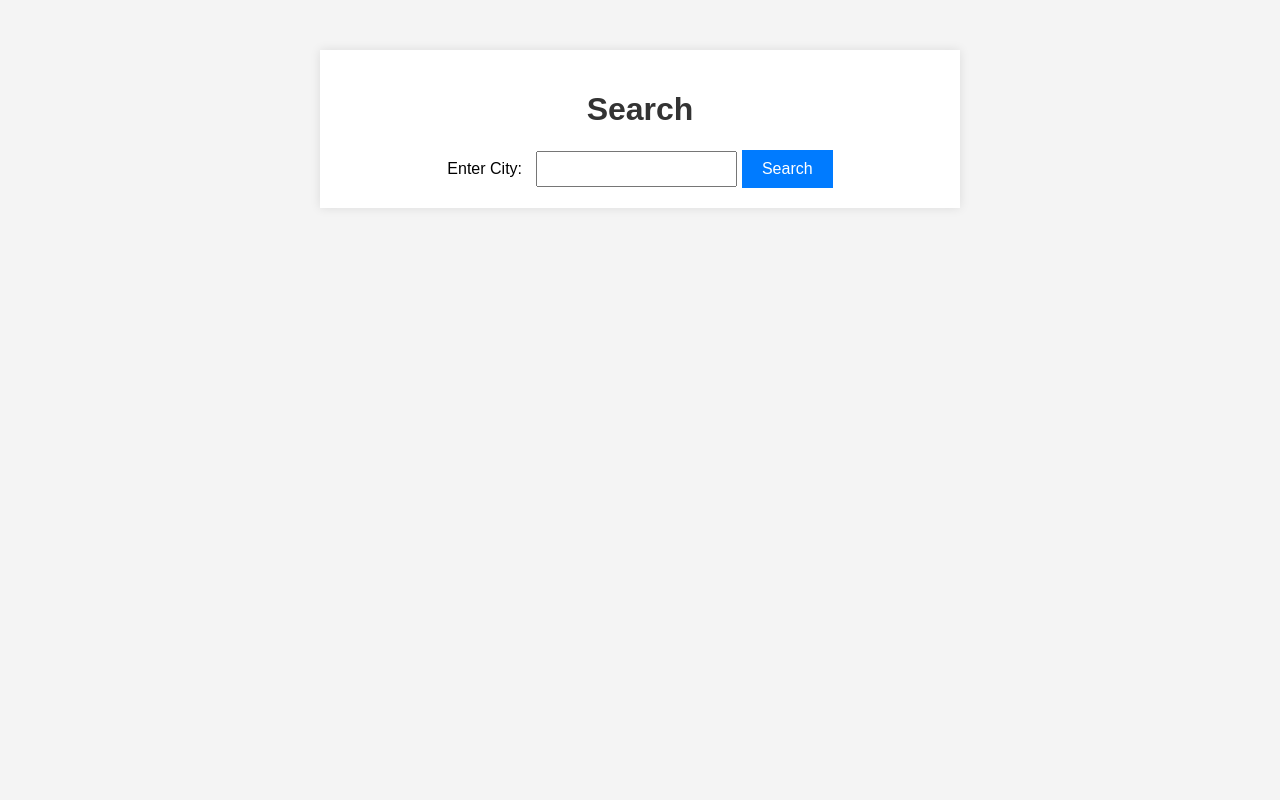
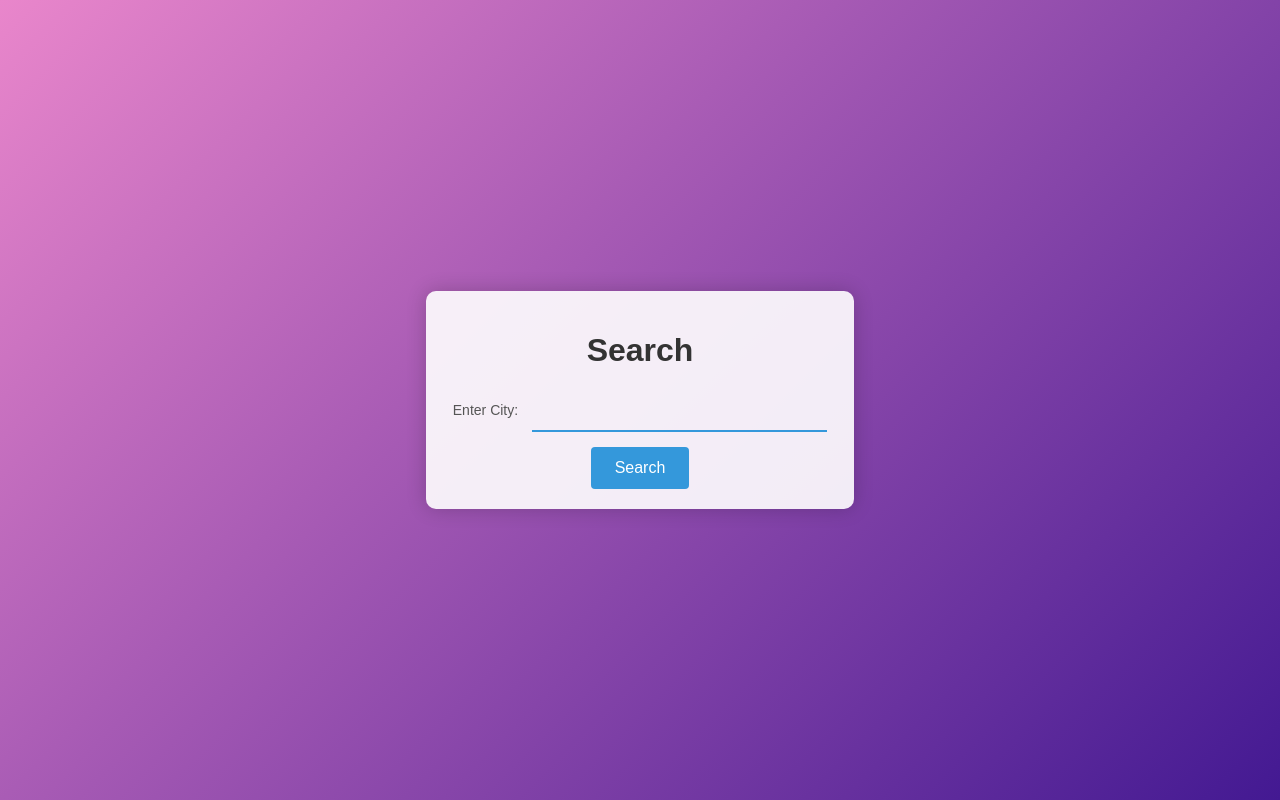
Before and after one commit to harkirat0511/python-assignment, a Flask app: page / in a window 1280 px wide. Run offline with Flask 3, Linux system fonts and the light colour scheme.

Commit message:
Final changes

```diff
--- a/templates/index.html
+++ b/templates/index.html
@@ -4,17 +4,21 @@
     <title>Search Page</title>
     <style>
         body {
-            font-family: Arial, sans-serif;
-            background-color: #f4f4f4;
+            font-family: 'Arial', sans-serif;
+            background: linear-gradient(135deg, #e986cb, #431992);
             margin: 0;
+            display: flex;
+            justify-content: center;
+            align-items: center;
+            height: 100vh;
         }
 
         .content {
-            max-width: 600px;
-            margin: 50px auto;
+            max-width: 400px;
             padding: 20px;
-            background-color: #fff;
-            box-shadow: 0 0 10px rgba(0, 0, 0, 0.1);
+            background-color: rgba(255, 255, 255, 0.9);
+            border-radius: 10px;
+            box-shadow: 0 0 20px rgba(0, 0, 0, 0.2);
         }
 
         h1 {
@@ -28,26 +32,35 @@
         }
 
         label {
-            font-size: 16px;
+            font-size: 14px;
             margin-right: 10px;
+            color: #555;
         }
 
         input[type="text"] {
-            padding: 8px;
+            padding: 12px;
             font-size: 14px;
+            width: 70%;
+            border: none;
+            border-bottom: 2px solid #3498db;
+            outline: none;
+            background: transparent;
+            color: #333;
         }
 
         input[type="submit"] {
-            padding: 10px 20px;
+            padding: 12px 24px;
             font-size: 16px;
-            background-color: #007bff;
+            background-color: #3498db;
             color: #fff;
             border: none;
+            border-radius: 4px;
             cursor: pointer;
+            margin-top: 15px;
         }
 
         input[type="submit"]:hover {
-            background-color: #0056b3;
+            background-color: #2980b9;
         }
     </style>
 </head>
```
Also changed, not shown: templates/resp.html (+19 -5 lines).
